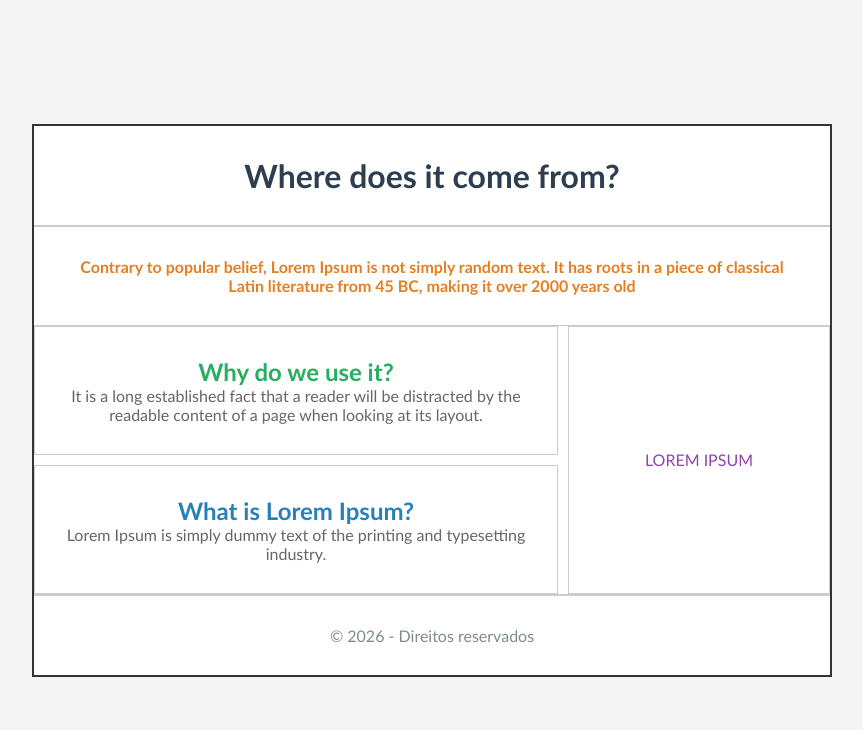
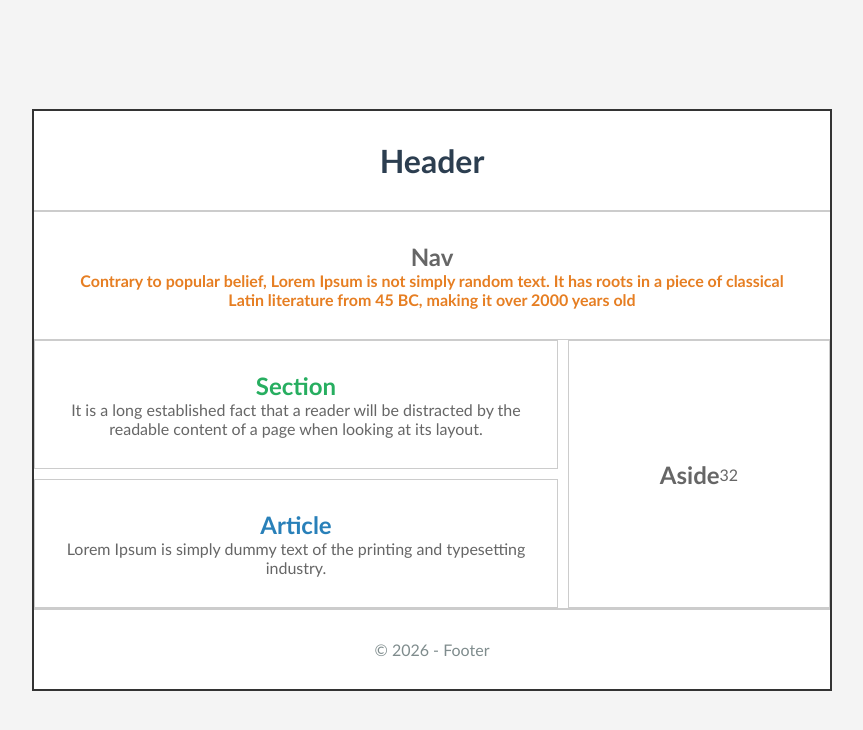
Before and after one commit to kaleb1006/Ola-mundo-26.1-PW-, a plain HTML site: page index(semânticas).html in a window 1280 px wide. Shown: the whole page, without its empty margins (208-1071 px from the left). Drawn offline with Linux system fonts and the light colour scheme.

Commit message:
index(semânticas).html

```diff
--- a/index(semânticas).html
+++ b/index(semânticas).html
@@ -8,30 +8,30 @@
 <body>
     <div class="container">
         <header>
-            <h1>Where does it come from?</h1>
+            <h1>Header</h1>
         </header>
         <nav>
-            <p>Contrary to popular belief, Lorem Ipsum is not simply random text.
-                It has roots in a piece of classical Latin literature from 45 BC, making it over 2000 years old</p>
+            <h1>Nav</h1>
+            <p>Contrary to popular belief, Lorem Ipsum is not simply random text. It has roots in a piece of classical Latin literature from 45 BC, making it over 2000 years old</p>
         </nav>
         <div class="main-content">
             <div class="left-column">
                 <section>
-                    <h2>Why do we use it?</h2>
+                    <h2>Section</h2>
                     <p>It is a long established fact that a reader will be distracted by
                         the readable content of a page when looking at its layout.</p>
                 </section>
                 <article>
-                    <h2>What is Lorem Ipsum?</h2>
+                    <h2>Article</h2>
                     <p>Lorem Ipsum is simply dummy text of the printing and typesetting industry.</p>
                 </article>
             </div>
             <aside>
-                <p>LOREM IPSUM</p>
+                <h1>Aside</h1>32
             </aside>
         </div>
         <footer>
-            <p>&copy; 2026 - Direitos reservados</p>
+            <p>&copy; 2026 - Footer</p>
         </footer>
     </div>
 </body>
```
